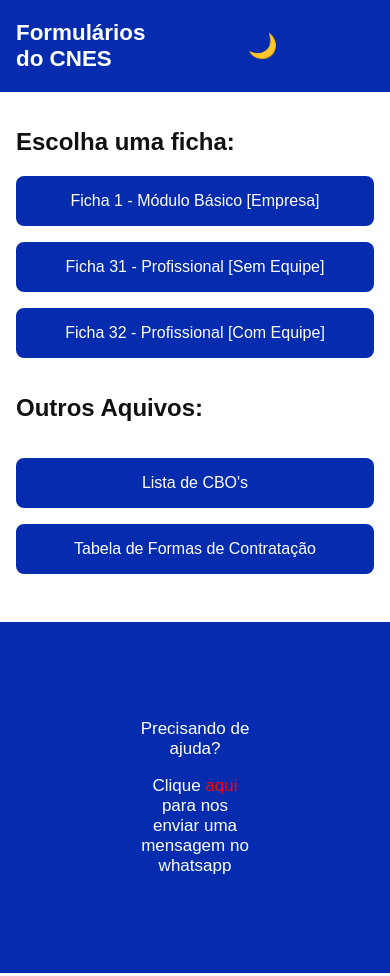
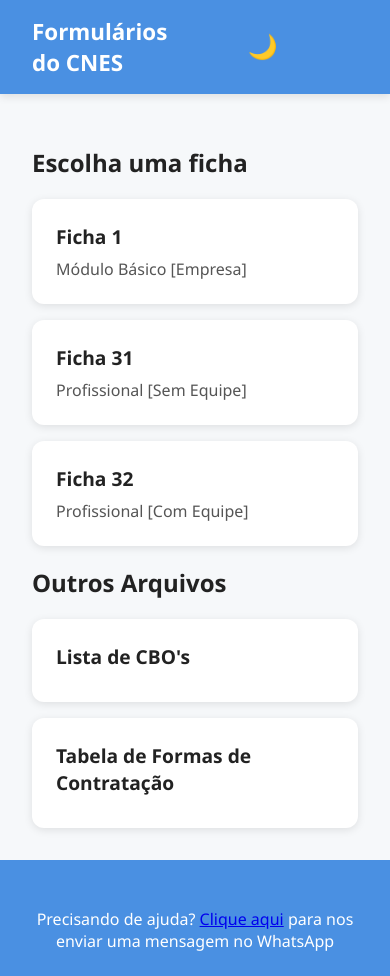
Before and after one commit to RyanCamposs/fichascnesBETA, a website: page www/index.html in a window 390 px wide. Drawn offline with nearby package versions, Linux system fonts and the light colour scheme; some packages are replaced by stand-ins of ours.

Commit message:
novo design

```diff
--- a/www/index.html
+++ b/www/index.html
@@ -3,10 +3,9 @@
 <head>
   <meta charset="UTF-8" />
   <meta name="viewport" content="width=device-width, initial-scale=1.0"/>
-  <title>Formularios do CNES</title>
+  <title>Formulários do CNES</title>
   <link rel="stylesheet" href="style.css" />
   <link rel="shortcut icon" href="img/logo.png" type="image/x-icon">
-
 </head>
 <body>
   <header>
@@ -16,21 +15,31 @@
 
   <main>
     <section id="menu">
-      <h2>Escolha uma ficha:</h2>
+      <h2>Escolha uma ficha</h2>
       <div class="fichas">
-        <button onclick="abrirFormulario('ficha1')">Ficha 1 - Módulo Básico [Empresa]</button>
-        <button onclick="abrirFormulario('ficha31')">Ficha 31 - Profissional [Sem Equipe]</button>
-        <button onclick="abrirFormulario('ficha32')">Ficha 32 - Profissional [Com Equipe]</button>
+        <div class="card" onclick="abrirFormulario('ficha1')">
+          <h3>Ficha 1</h3>
+          <p>Módulo Básico [Empresa]</p>
+        </div>
+        <div class="card" onclick="abrirFormulario('ficha31')">
+          <h3>Ficha 31</h3>
+          <p>Profissional [Sem Equipe]</p>
+        </div>
+        <div class="card" onclick="abrirFormulario('ficha32')">
+          <h3>Ficha 32</h3>
+          <p>Profissional [Com Equipe]</p>
+        </div>
+      </div>
 
-
-        <h2>Outros Aquivos:</h3>
-        <button onclick="abrirFormulario('listacbo')" >Lista de CBO's</button>
-        <button onclick="abrirFormulario('futuro')" >Tabela de Formas de Contratação</button>
+      <h2>Outros Arquivos</h2>
+      <div class="fichas">
+        <div class="card" onclick="abrirFormulario('listacbo')">
+          <h3>Lista de CBO's</h3>
+        </div>
+        <div class="card" onclick="abrirFormulario('futuro')">
+          <h3>Tabela de Formas de Contratação</h3>
+        </div>
       </div>
-    </section>
-
-
-
     </section>
 
     <section id="formulario" class="hidden">
@@ -46,14 +55,9 @@
   </main>
 
   <footer>
-    <section class="box-section">
-      <div class="box1">
-        <box class="div-box">
-          <p>Precisando de ajuda?</p>
-          <p>Clique <a href="whatsapp://send?text=Estou com duvidas sobre o site!&phone=+556993966203">aqui</a> para nos enviar uma mensagem no whatsapp</p>
-          </box>
-      </div>
-    </section>
+    <div class="footer-box">
+      <p>Precisando de ajuda? <a href="whatsapp://send?text=Estou com duvidas sobre o site!&phone=+556993966203">Clique aqui</a> para nos enviar uma mensagem no WhatsApp</p>
+    </div>
   </footer>
 
   <script src="https://cdnjs.cloudflare.com/ajax/libs/jspdf/2.5.1/jspdf.umd.min.js"></script>
--- a/www/style.css
+++ b/www/style.css
@@ -1,36 +1,68 @@
 :root {
-  --bg: #ffffff;
-  --fg: #111111;
-  --primary: #052caf;
+  --bg: #f6f8fa;
+  --fg: #222;
+  --primary: #4a90e2;
+  --card-bg: #ffffff;
+  --card-hover: #e1f0ff;
 }
 
 body.dark {
   --bg: #121212;
-  --fg: #000000;
+  --fg: #e0e0e0;
+  --primary: #4a90e2;
+  --card-bg: #1e1e1e;
+  --card-hover: #333333;
 }
 
 body {
+  display: flex;
+  flex-direction: column;
+  min-height: 100vh;
   margin: 0;
-  font-family: Arial, sans-serif;
+  font-family: 'Segoe UI', Tahoma, Geneva, Verdana, sans-serif;
   background-color: var(--bg);
   color: var(--fg);
   transition: background 0.3s, color 0.3s;
 }
 
 header {
-  background: var(--primary);
-  padding: 1rem;
-  display: flex;
+ display: flex;
   justify-content: space-between;
   align-items: center;
+  padding: 1rem 2rem;
+  background-color: var(--primary);
   color: white;
+  box-shadow: 0 3px 8px rgba(0,0,0,0.1);
 }
 
 h1 {
   margin: 0;
   font-size: 1.4rem;
 }
+.card {
+  flex: 1 1 220px;
+  background-color: var(--card-bg);
+  padding: 1.5rem;
+  border-radius: 12px;
+  box-shadow: 0 2px 8px rgba(0,0,0,0.1);
+  cursor: pointer;
+  transition: transform 0.2s, background 0.3s;
+}
 
+.card h3 {
+  margin: 0 0 0.5rem 0;
+  font-size: 1.2rem;
+}
+
+.card p {
+  margin: 0;
+  color: #555;
+}
+
+.card:hover {
+  transform: translateY(-5px);
+  background-color: var(--card-hover);
+}
 #themeToggle {
   background: none;
   border: none;
@@ -40,30 +72,32 @@ h1 {
 }
 
 main {
-  padding: 1rem;
+  flex: 1;
+  padding: 2rem;
 }
 
 .fichas {
   display: flex;
-  flex-direction: column;
+  flex-wrap: wrap;
   gap: 1rem;
-  margin-bottom: 2rem;
 }
 
 button {
-  padding: 1rem;
+  padding: 0.8rem 1.2rem;
+  border-radius: 8px;
+  border: none;
+  background-color: var(--primary);
+  color: white;
+  cursor: pointer;
   font-size: 1rem;
-  border: none;
-  border-radius: 0.5rem;
-  background-color: var(--primary);
-  color: #fff;
-  cursor: pointer;
-  transition: background 0.3s;
+  transition: background 0.3s, transform 0.2s;
 }
 
 button:hover {
-  background-color: #8f1818;
+  background-color: #357ab8;
+  transform: translateY(-2px);
 }
+
 
 .hidden {
   display: none;
@@ -190,10 +224,10 @@ textarea:focus {
 
 /* PARTE DO RODAPÉ */
 footer {
-  background-color: #ffffff;
-  width: 100%;
-  background-color: var(--primary);
+   background-color: var(--primary);
   color: white;
+  padding: 2rem;
+  text-align: center;
 
 }
 
```
